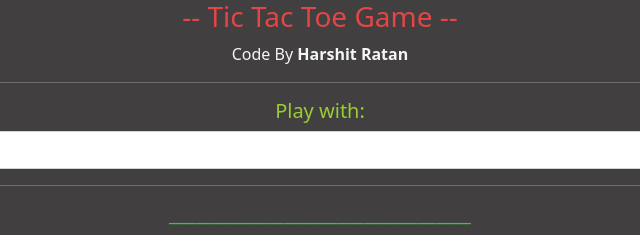
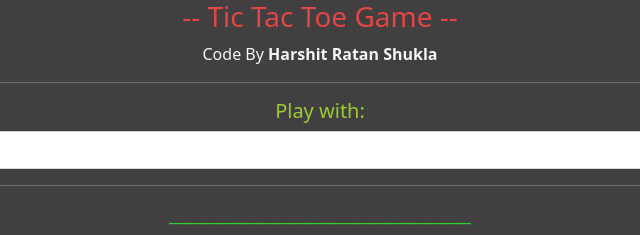
Before and after one commit to HarshitRatan/-Tic-Tac-Toe-Game.github.io, a plain HTML site: page index.html in a window 1280 px wide. Shown: the top 235 px of the page, 320-960 px from the left. Drawn offline with Linux system fonts and the light colour scheme.

Commit message:
Update index.html

```diff
--- a/index.html
+++ b/index.html
@@ -14,7 +14,7 @@
     <div class = "container">
         <div class="head">
             <h3>-- Tic Tac Toe Game --</h3>
-            <p>Code By <b>Harshit Ratan</b></p><hr>
+            <p>Code By <b>Harshit Ratan Shukla</b></p><hr>
             <p>
                 <h5>Play with:</h5>
                 <select id="AI-sel" onchange="control();" class="form-control">
```
